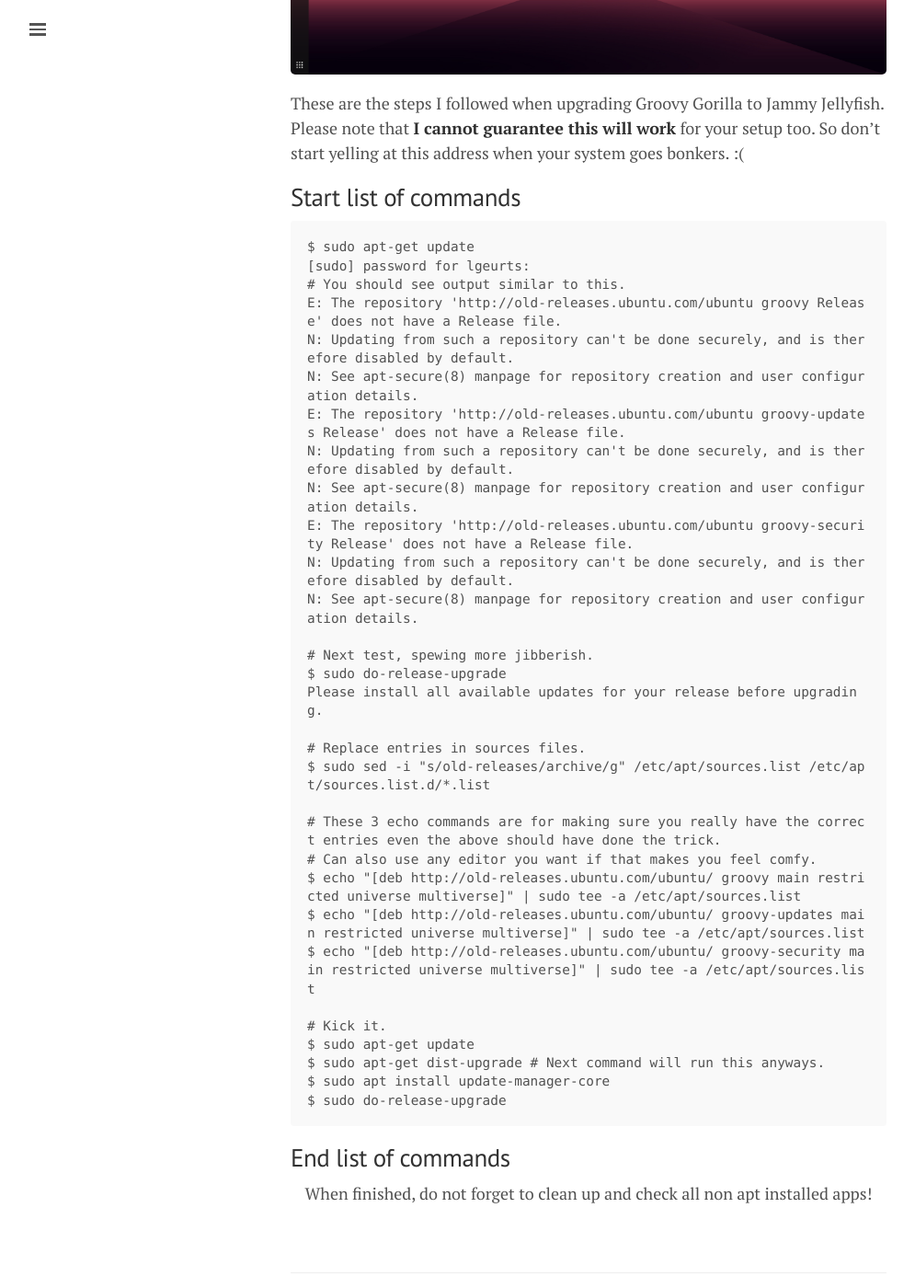
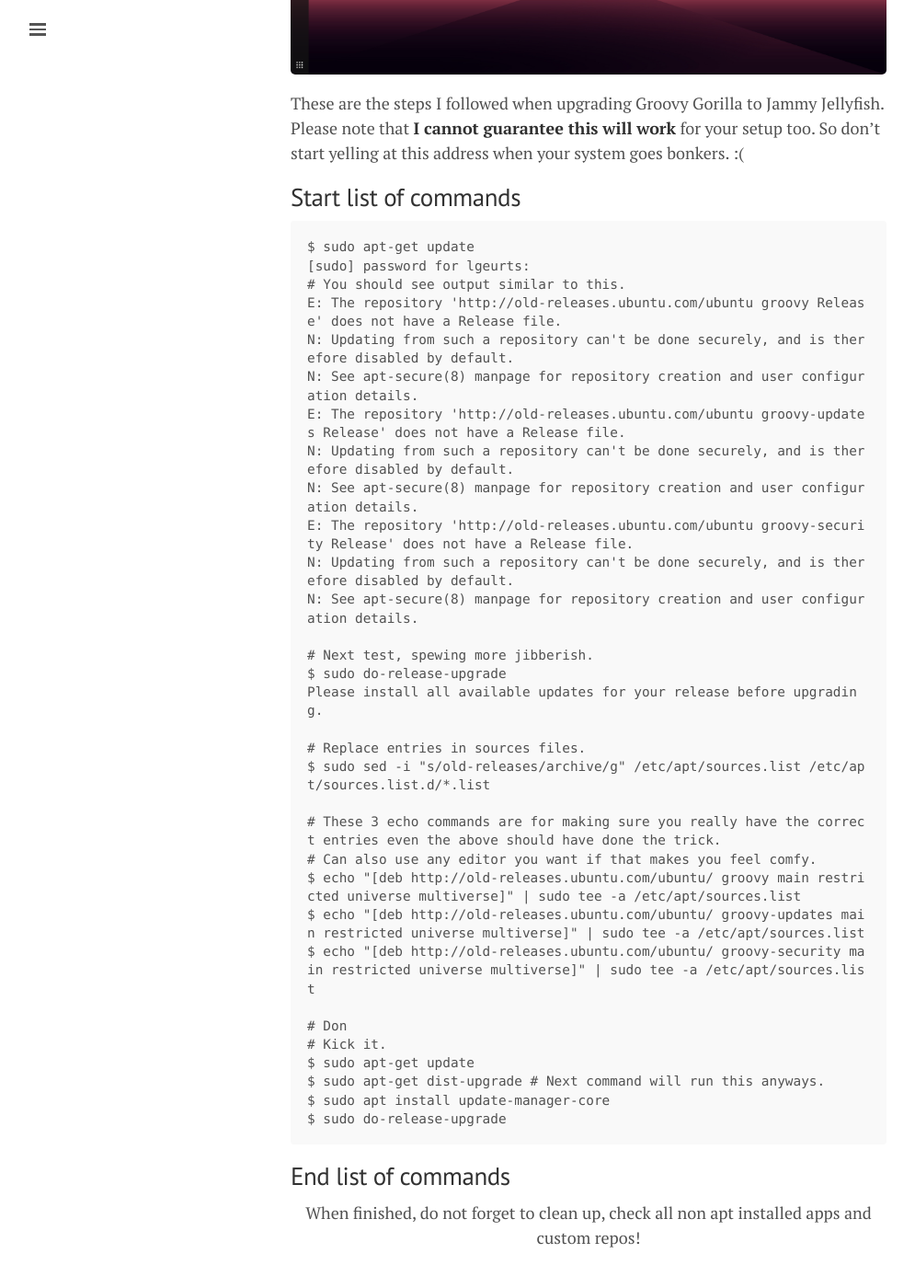
Before and after one commit to lgeurts/lgeurts.github.io, a Jekyll site: the page built from _posts/2022-08-24-ubuntu-upgrade-notes-20.x-to-22.x-for-x1-carbon-gen8.md, in a window 1280 px wide and 1400 px high, scrolled down 538 px. Shown: the whole window at 92% size, without its empty margins (0-995 px from the left). Built offline with Jekyll 4.4.1, drawn with Linux system fonts in a browser that asks for light colours; nearby versions of some CDN libraries; comment, search, counter and statistics services are not loaded.

Commit message:
Update 2022-08-24-ubuntu-upgrade-notes-20.x-to-22.x-for-x1-carbon-gen8.md

```diff
--- a/_posts/2022-08-24-ubuntu-upgrade-notes-20.x-to-22.x-for-x1-carbon-gen8.md
+++ b/_posts/2022-08-24-ubuntu-upgrade-notes-20.x-to-22.x-for-x1-carbon-gen8.md
@@ -40,6 +40,7 @@ $ echo "[deb http://old-releases.ubuntu.com/ubuntu/ groovy main restricted unive
 $ echo "[deb http://old-releases.ubuntu.com/ubuntu/ groovy-updates main restricted universe multiverse]" | sudo tee -a /etc/apt/sources.list
 $ echo "[deb http://old-releases.ubuntu.com/ubuntu/ groovy-security main restricted universe multiverse]" | sudo tee -a /etc/apt/sources.list
 
+# Don
 # Kick it.
 $ sudo apt-get update
 $ sudo apt-get dist-upgrade # Next command will run this anyways.
@@ -49,5 +50,5 @@ $ sudo do-release-upgrade
 ## End list of commands
 
 <p align="center">
-When finished, do not forget to clean up and check all non apt installed apps!
+When finished, do not forget to clean up, check all non apt installed apps and custom repos!
 </p>
```
